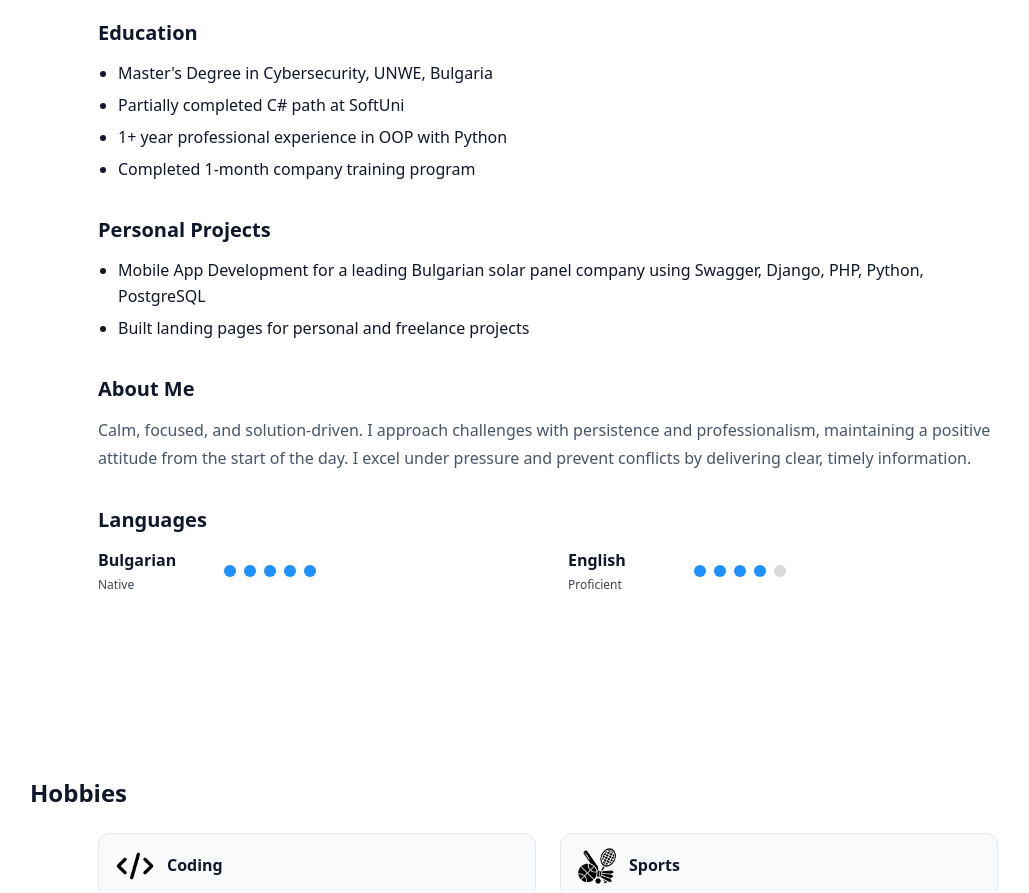
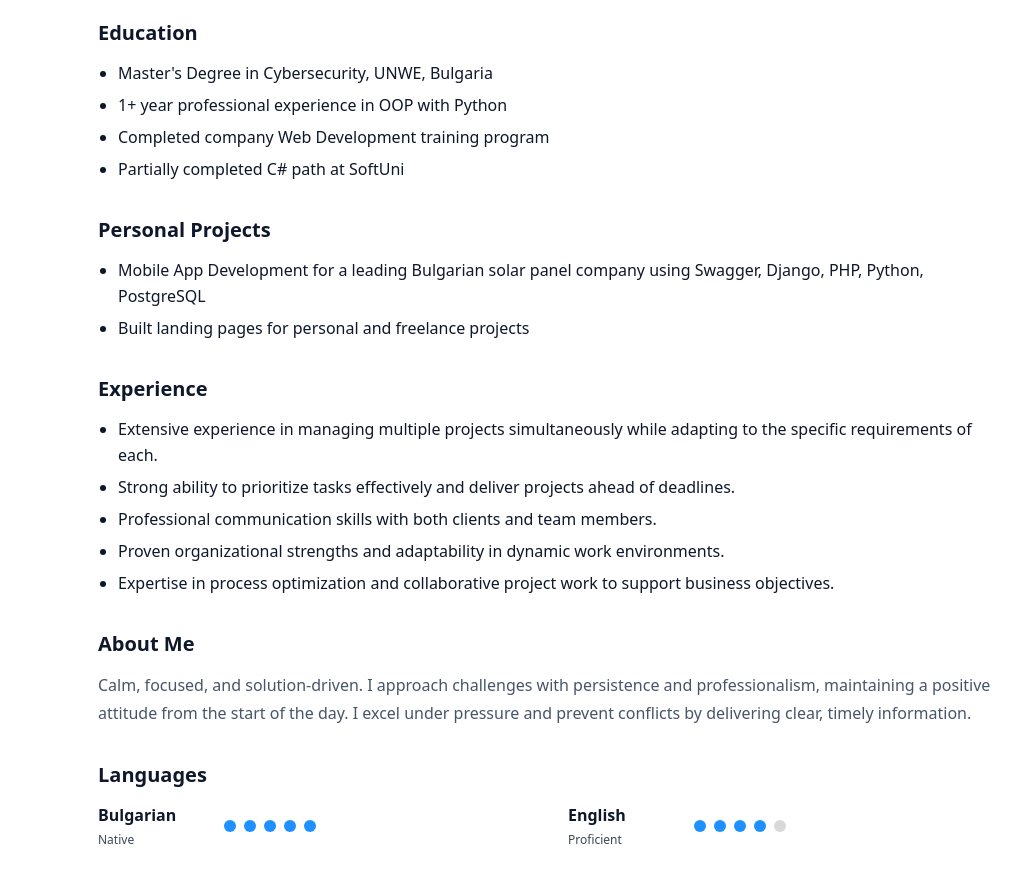
Before and after one commit to Petarpg/Portfolio_CV, a website built with Vite: page index.html in a window 1280 px wide. Shown: the part 1349-2242 px from the top of the page, without its empty margins (92-1121 px from the left). Built offline with nearby package versions, Linux system fonts and the light colour scheme.

Commit message:
Deploy portfolio site to GitHub Pages - 1.5
Text changes

```diff
--- a/index.html
+++ b/index.html
@@ -270,22 +270,22 @@
                 Master's Degree in Cybersecurity, UNWE, Bulgaria
               </li>
               <li
-                data-en="Partially completed C# path at SoftUni"
-                data-bg="Частично завършена пътека по C# в SoftUni"
-              >
-                Partially completed C# path at SoftUni
-              </li>
-              <li
               data-en="1+ year professional experience in OOP with Python"
               data-bg="1+ година професионален опит в ООП с Python"
               >
               1+ year professional experience in OOP with Python
             </li>
             <li
-                data-en="Completed 1-month company training program"
-                data-bg="Завършен 1-месечен курс по разработка на уебсайтове"
+            data-en="Completed company Web Development training program"
+            data-bg="Завършен курс по разработка на уебсайтове"
             >
-                Completed 1-month company training program
+            Completed company Web Development training program
+          </li>
+            <li
+              data-en="Partially completed C# path at SoftUni"
+              data-bg="Частично завършена пътека по C# в SoftUni"
+            >
+              Partially completed C# path at SoftUni
             </li>
             </ul>
           </div>
@@ -307,6 +307,42 @@
                 data-bg="Създаване на лендинг страници за лични и фрийланс проекти"
               >
                 Built landing pages for personal and freelance projects
+              </li>
+            </ul>
+          </div>
+
+          <div class="traits-section">
+            <h3 data-en="Experience" data-bg="Опит">Experience</h3>
+            <ul class="traits-list">
+              <li
+                data-en="Extensive experience in managing multiple projects simultaneously while adapting to the specific requirements of each."
+                data-bg="Богат опит в едновременното управление на няколко проекта и успешно адаптиране към спецификите на всеки един."
+              >
+                Extensive experience in managing multiple projects simultaneously while adapting to the specific requirements of each.
+              </li>
+              <li
+                data-en="Strong ability to prioritize tasks effectively and deliver projects ahead of deadlines."
+                data-bg="Отлични умения за приоритизиране на задачи и спазване на крайни срокове."
+              >
+                Strong ability to prioritize tasks effectively and deliver projects ahead of deadlines.
+              </li>
+              <li
+                data-en="Professional communication skills with both clients and team members."
+                data-bg="Професионална кореспонденция и ефективна комуникация както с клиенти, така и с екипа."
+              >
+                Professional communication skills with both clients and team members.
+              </li>
+              <li
+                data-en="Proven organizational strengths and adaptability in dynamic work environments."
+                data-bg="Силни организационни способности и адаптивност в динамична работна среда."
+              >
+                Proven organizational strengths and adaptability in dynamic work environments.
+              </li>
+              <li
+              data-en="Expertise in process optimization and collaborative project work to support business objectives."
+              data-bg="Умения за оптимизация на работни процеси и активно сътрудничество по проекти в подкрепа на бизнес решенията."
+            >
+              Expertise in process optimization and collaborative project work to support business objectives.
             </li>
             </ul>
           </div>
```
Lines whose indentation alone changed are shown as unchanged.
